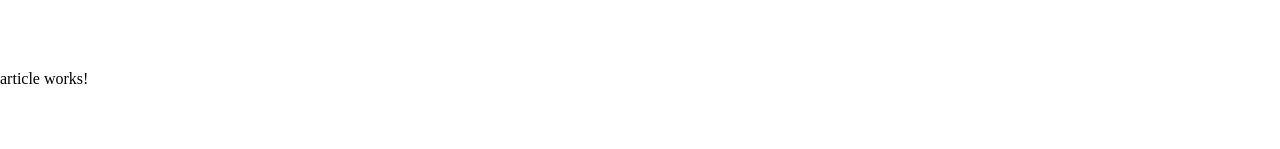
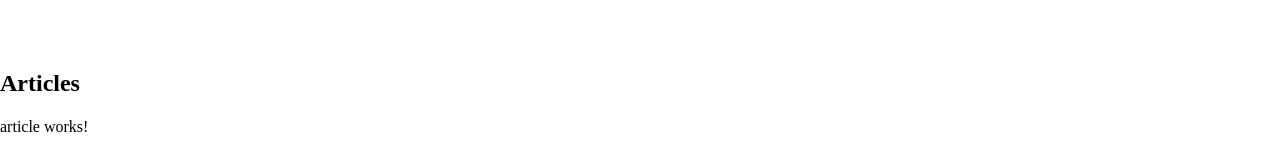
Before and after one commit to JacquesBegin/rocGames, an Angular app in the folder roc-games/: page / in a window 1280 px wide. Shown: the part 3197-3346 px from the top of the page. Before the commit the page ends 3301 px from the top, so only its background shows below. Built offline with nearby package versions, Linux system fonts and the light colour scheme.

Commit message:
Adds elements for the articles section.

```diff
--- a/roc-games/src/app/components/articles/the-articles/the-articles.component.html
+++ b/roc-games/src/app/components/articles/the-articles/the-articles.component.html
@@ -1,2 +1,5 @@
+<section id="articles" class="newContentSection">
+  <h2 class="sectionTitle">Articles</h2>
 
+</section>
 <app-article></app-article>
```
